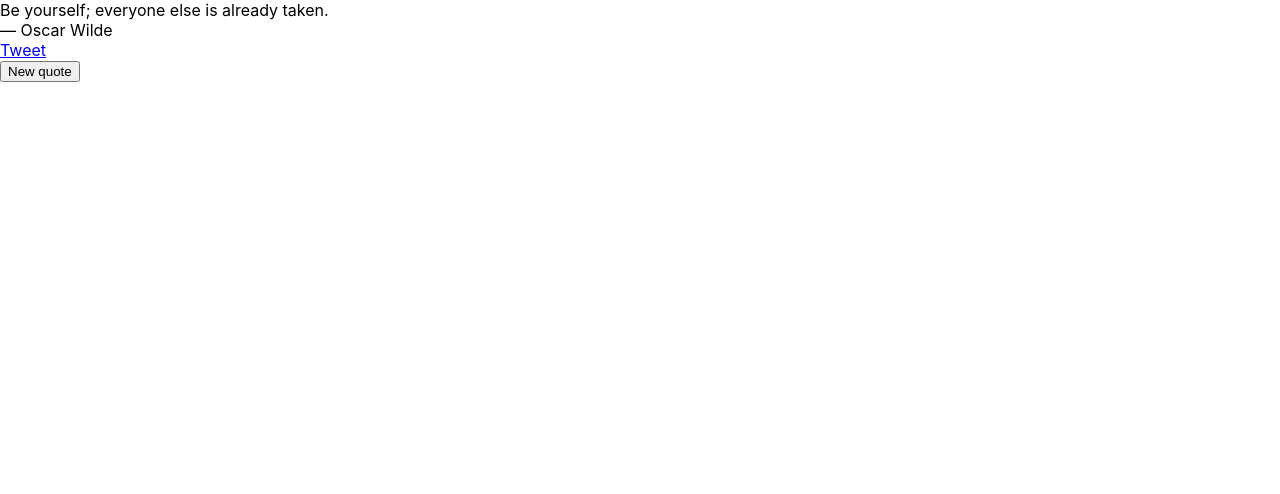
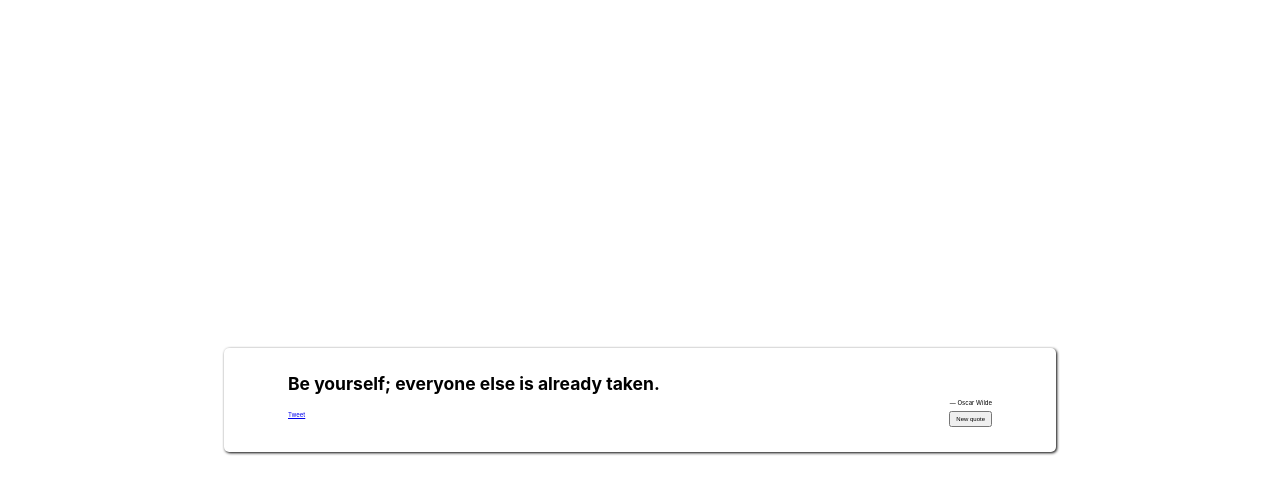
Before and after one commit to victor-likes-coding/fcc-fe-projects, a React (Create React App) app: page / in a window 1280 px wide. Shown: the top 494 px of the page. Built offline with nearby package versions, Linux system fonts and the light colour scheme.

Commit message:
style project

```diff
--- a/src/scss/App.scss
+++ b/src/scss/App.scss
@@ -0,0 +1,46 @@
+.App {
+  width: 100vw;
+  height: 100vh;
+  overflow: hidden;
+}
+
+.container {
+  width: 100%;
+  height: 100%;
+  display: flex;
+  justify-content: center;
+  align-items: center;
+}
+
+.quote {
+  font-size: 1.75rem;
+  display: flex;
+  text-align: justify;
+  font-weight: bold;
+
+  &-container {
+    width: 65%;
+    padding: 25px 5%;
+    box-shadow: 1px 1px 3px 0 black;
+    border-radius: 5px;
+  }
+
+  &-footer {
+    display: flex;
+    justify-content: space-between;
+  }
+}
+
+.author {
+  display: flex;
+  justify-content: flex-end;
+}
+
+.author,
+.quote {
+  margin-bottom: 5px;
+}
+
+button {
+  padding: 3px 5px;
+}
--- a/src/scss/global.scss
+++ b/src/scss/global.scss
@@ -1,13 +1,19 @@
+* {
+  font-size: 62.5%;
+  margin: 0;
+  box-sizing: border-box;
+}
+
 body {
   margin: 0;
-  font-family: -apple-system, BlinkMacSystemFont, 'Segoe UI', 'Roboto', 'Oxygen',
-    'Ubuntu', 'Cantarell', 'Fira Sans', 'Droid Sans', 'Helvetica Neue',
+  font-family: -apple-system, BlinkMacSystemFont, "Segoe UI", "Roboto", "Oxygen",
+    "Ubuntu", "Cantarell", "Fira Sans", "Droid Sans", "Helvetica Neue",
     sans-serif;
   -webkit-font-smoothing: antialiased;
   -moz-osx-font-smoothing: grayscale;
 }
 
 code {
-  font-family: source-code-pro, Menlo, Monaco, Consolas, 'Courier New',
+  font-family: source-code-pro, Menlo, Monaco, Consolas, "Courier New",
     monospace;
 }
```
